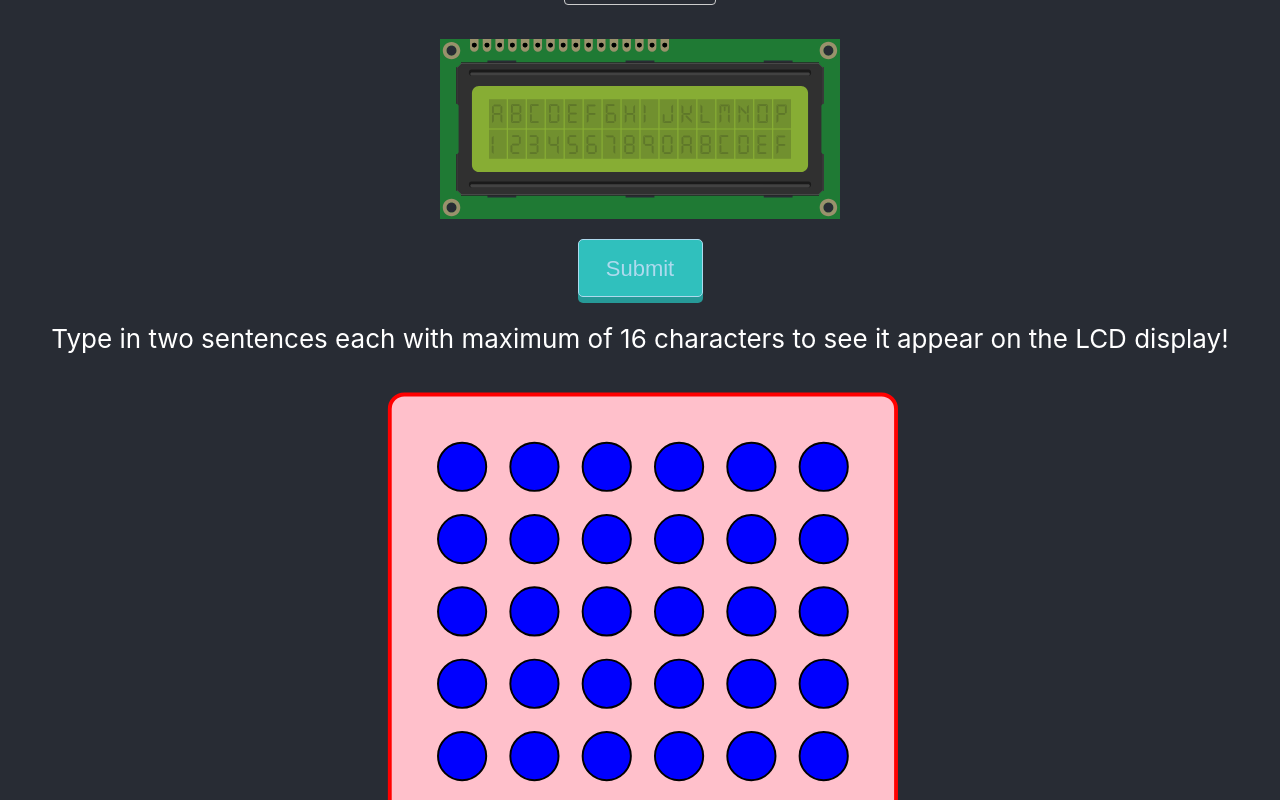
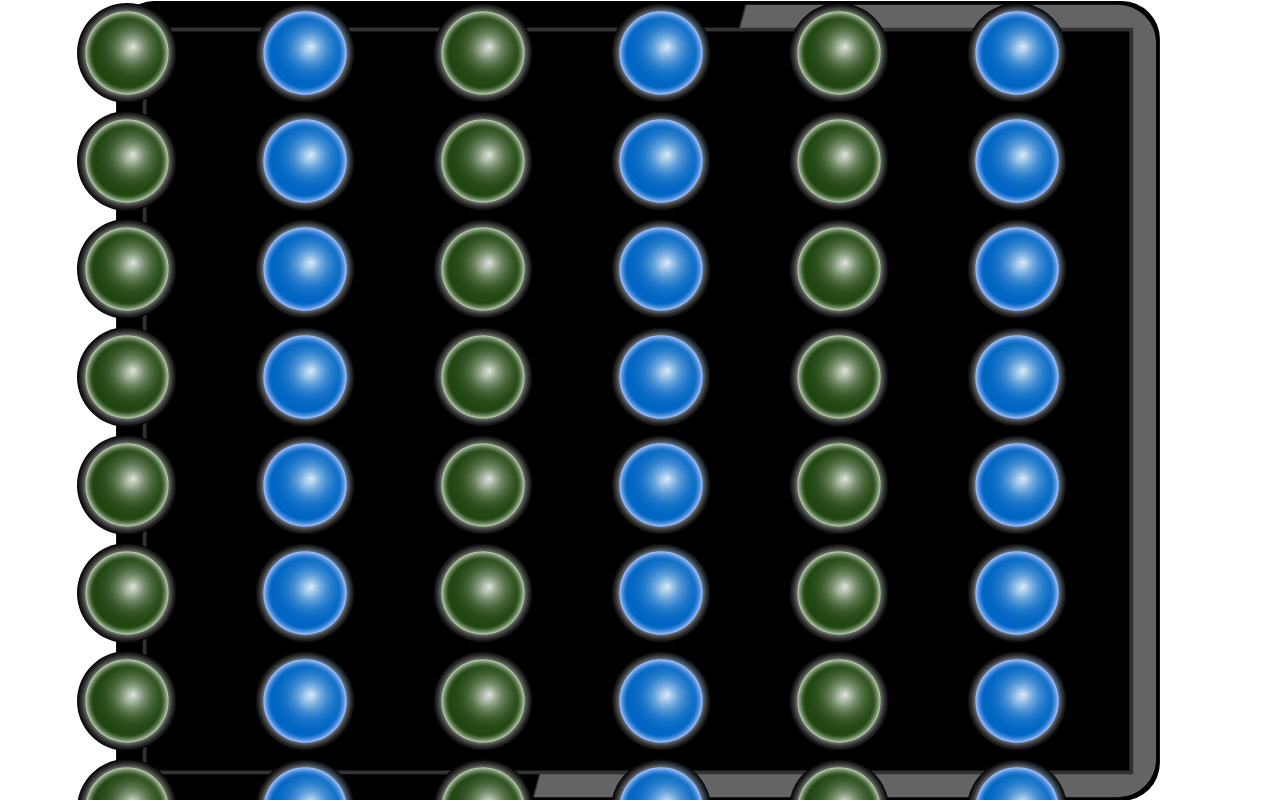
Before and after one commit to sktrinh12/rpi-k8s-react, a React (Create React App) app in the folder frontend/: page /binary-clock in a window 1280 px wide. Shown: the top 800 px of the page. Built offline with nearby package versions, Linux system fonts and the light colour scheme.

Commit message:
testing on led panel visual

```diff
--- a/frontend/package.json
+++ b/frontend/package.json
@@ -8,6 +8,7 @@
     "@testing-library/user-event": "^13.5.0",
     "react": "^18.2.0",
     "react-dom": "^18.2.0",
+    "react-router-dom": "^6.4.5",
     "react-scripts": "5.0.1",
     "web-vitals": "^2.1.4"
   },
--- a/frontend/src/App.css
+++ b/frontend/src/App.css
@@ -180,3 +180,15 @@
   top: 4px;
   background: #ee9f1c;
 }
+
+td {
+  padding-left: 75px;
+  align-items: center;
+}
+
+.inner_wrap {
+  z-index: -10;
+  position: absolute;
+  margin-left: -79px;
+  margin-top: -2.5px;
+}
--- a/frontend/src/App.js
+++ b/frontend/src/App.js
@@ -2,7 +2,6 @@ import React, { useEffect, useRef, useState } from "react";
 import LCDdisplay from "./LCDdisplay";
 import Title from "./Title";
 import Input from "./Input";
-import Clock from "./Clock";
 import "./App.css";
 
 function App() {
@@ -154,7 +153,6 @@ function App() {
           Type in two sentences each with maximum of 16 characters to see it
           appear on the LCD display!
         </p>
-        <Clock />
       </header>
     </div>
   );
--- a/frontend/src/Clock.js
+++ b/frontend/src/Clock.js
@@ -1,4 +1,6 @@
 import React from "react";
+import Led from "./Led";
+import Screen from "./Screen";
 
 const range = (start, end, step) => {
   return Array.from(
@@ -6,45 +8,50 @@ const range = (start, end, step) => {
     (e, x) => start + x * step
   );
 };
-
-const startCx = 75;
-const numberOfCircles = range(1, 49, 1);
-// console.log(numberOfCircles);
+const colours = {
+  blue: ["#005dc3", "#0066c3", "#aec5ff"],
+  red: ["#a30000", "#8e0000", "#f3c9c9"],
+  green: ["#275214", "#214611", "#c3d5bb"],
+};
 
 const Clock = () => {
+  const numberOfCircles = 56;
+  const arrayOfCircles = Array.from({ length: 8 }, (x) =>
+    range(1, Math.floor(numberOfCircles / 8), 1)
+  );
+  // console.log(arrayOfCircles);
+
   return (
-    <svg
-      height="675"
-      width="675"
-      viewBox="-90 -15 700 700"
-      xmlns="http://www.w3.org/2000/svg"
-    >
-      <rect
-        width="525"
-        height="670"
-        rx="15"
-        ry="15"
-        fill="pink"
-        stroke="red"
-        strokeWidth="4px"
-      />
-      {numberOfCircles.map((n, i) => {
-        const cx = startCx * parseInt(i / 8) + startCx;
-        const cy = ((i % 8) + 1) * startCx;
-        // console.log(`${i}: cx=${cx}, cy=${cy}`);
-        return (
-          <circle
-            key={i}
-            cx={cx}
-            cy={cy}
-            r="25"
-            fill="blue"
-            stroke="black"
-            strokeWidth="2px"
-          />
-        );
-      })}
-    </svg>
+    <table>
+      <tbody>
+        {arrayOfCircles.map((arrOut, i) => {
+          return (
+            <React.Fragment key={`frag_${i}`}>
+              <tr key={`row_${i}`}>
+                {arrOut.map((arrIn, j) => {
+                  return (
+                    <>
+                      <td key={`cell_${i}${j}`}>
+                        {j === 0 && i === 0 && (
+                          <Screen className="inner_wrap" />
+                        )}
+                        <Led
+                          key={`led_${i}${j}`}
+                          colours={
+                            j % 2 === 0 ? colours["green"] : colours["blue"]
+                          }
+                          radColourIds={`${i}${j}`}
+                        />
+                      </td>
+                    </>
+                  );
+                })}
+              </tr>
+            </React.Fragment>
+          );
+        })}
+      </tbody>
+    </table>
   );
 };
 
--- /dev/null
+++ b/frontend/src/Led.js
@@ -0,0 +1,94 @@
+import React from "react";
+
+const Led = ({ colours, radColourIds }) => {
+  return (
+    <svg
+      xmlns="http://www.w3.org/2000/svg"
+      viewBox="0 0 6 6"
+      version="1.1"
+      height="100"
+      width="100"
+    >
+      <defs>
+        <radialGradient
+          id={`radialGradient7003-${radColourIds}`}
+          gradientUnits="userSpaceOnUse"
+          cy="21.5"
+          cx="47.5"
+          r="2.5"
+        >
+          <stop stopColor={colours[1]} stopOpacity="0" offset="0" />
+          <stop stopColor={colours[1]} stopOpacity=".49804" offset="0.82" />
+          <stop stopColor={colours[2]} offset="1" />
+        </radialGradient>
+        <radialGradient
+          id={`radialGradient6993-${radColourIds}`}
+          gradientUnits="userSpaceOnUse"
+          cy="21.5"
+          cx="47.5"
+          r="2.5"
+        >
+          <stop stopColor="#ffffff" offset="0" />
+          <stop stopColor={colours[1]} stopOpacity="0" offset="1" />
+        </radialGradient>
+        <radialGradient // outer rim of led (black/grey)
+          id={`radialGradient7039-${radColourIds}`}
+          cx="-87.5"
+          gradientUnits="userSpaceOnUse"
+          cy="62.5"
+          r="2.5"
+        >
+          <stop stopColor="#000000" offset="0" />
+          <stop stopColor="#000000" offset=".50035" />
+          <stop stopColor="#a6a6a6" offset=".76417" />
+          <stop stopColor="#353535" offset=".90484" />
+          <stop stopColor="#000000" offset="1" />
+        </radialGradient>
+      </defs>
+      <g transform="translate(-437 -640.79)">
+        <path
+          rx="2.5"
+          ry="2.5"
+          fill={`url(#radialGradient7039-${radColourIds})`}
+          type="arc"
+          d="m-85 62.5c0 1.3807-1.1193 2.5-2.5 2.5s-2.5-1.1193-2.5-2.5 1.1193-2.5 2.5-2.5 2.5 1.1193 2.5 2.5z"
+          transform="matrix(1.2 0 0 1.2 545 568.79)"
+          cy="62.5"
+          cx="-87.5"
+        />
+        <path
+          rx="2.5"
+          ry="2.5"
+          fill={colours[1]}
+          type="arc"
+          d="m50 21.5c0 1.381-1.119 2.5-2.5 2.5s-2.5-1.119-2.5-2.5 1.119-2.5 2.5-2.5c1.3807 0 2.5 1.1193 2.5 2.5z"
+          transform="translate(392.5 622.29)"
+          cy="21.5"
+          cx="47.5"
+        />
+        <path
+          rx="2.5"
+          ry="2.5"
+          fill={`url(#radialGradient6993-${radColourIds})`}
+          type="arc"
+          d="m50 21.5c0 1.381-1.119 2.5-2.5 2.5s-2.5-1.119-2.5-2.5 1.119-2.5 2.5-2.5c1.3807 0 2.5 1.1193 2.5 2.5z"
+          transform="translate(392.9 621.89)"
+          cy="21.5"
+          cx="47.5"
+        />
+        <path
+          rx="2.5"
+          ry="2.5"
+          fill={`url(#radialGradient7003-${radColourIds})`}
+          type="arc"
+          d="m50 21.5c0 1.381-1.119 2.5-2.5 2.5s-2.5-1.119-2.5-2.5 1.119-2.5 2.5-2.5c1.3807 0 2.5 1.1193 2.5 2.5z"
+          transform="translate(392.5 622.29)"
+          cy="21.5"
+          cx="47.5"
+        />
+      </g>
+    </svg>
+  );
+};
+
+export default Led;
--- /dev/null
+++ b/frontend/src/NotFound.js
@@ -0,0 +1,7 @@
+import React from "react";
+
+const NotFound = () => {
+  return <div>404 not found. Please check the url</div>;
+};
+
+export default NotFound;
--- /dev/null
+++ b/frontend/src/Screen.js
@@ -0,0 +1,169 @@
+import React from "react";
+
+const Screen = ({ className }) => {
+  return (
+    <svg
+      position="absolute"
+      width="100%"
+      height="100%"
+      xmlns="http://www.w3.org/2000/svg"
+      xmlnsXlink="http://www.w3.org/1999/xlink"
+      // width="181.23959mm"
+      // height="138.90625mm"
+      top="0"
+      left="0"
+      viewBox="0 0 642.18753 492.18747"
+      id="svg2"
+      version="1.1"
+      className={className}
+    >
+      <defs id="defs4">
+        <linearGradient id="linearGradient5185">
+          <stop id="stop5183" offset="0" stopColor="#000000" stopOpacity="1" />
+          <stop id="stop5181" offset="1" stopColor="#646464" stopOpacity="1" />
+        </linearGradient>
+        <linearGradient id="linearGradient6546">
+          <stop stopColor="#b3b3b3" stopOpacity="1" offset="0" id="stop6548" />
+          <stop stopColor="#b3b3b3" stopOpacity="0" offset="1" id="stop6550" />
+        </linearGradient>
+        <linearGradient id="linearGradient4434">
+          <stop stopColor="#999" stopOpacity="1" offset="0" id="stop4436" />
+          <stop stopColor="#4d4d4d" stopOpacity="1" offset="1" id="stop4438" />
+        </linearGradient>
+        <linearGradient id="linearGradient4185">
+          <stop stopColor="#999" stopOpacity="1" offset="0" id="stop4187" />
+          <stop stopColor="#4d4d4d" stopOpacity="1" offset="1" id="stop4189" />
+        </linearGradient>
+        <linearGradient
+          xlinkHref="#linearGradient4185"
+          id="linearGradient4275"
+          gradientUnits="userSpaceOnUse"
+          x1="389.89578"
+          y1="99.513603"
+          x2="387.80273"
+          y2="650.89453"
+          gradientTransform="matrix(1.5357143,0,0,1.5357143,-545.86472,-337.10183)"
+        />
+        <linearGradient
+          xlinkHref="#linearGradient4434"
+          id="linearGradient4527"
+          gradientUnits="userSpaceOnUse"
+          x1="2016.7129"
+          y1="635.93359"
+          x2="2041.772"
+          y2="-647.61511"
+          gradientTransform="matrix(0.2274881,0,0,0.20672788,120.2955,238.63262)"
+        />
+        <linearGradient
+          xlinkHref="#linearGradient6546"
+          id="linearGradient4693"
+          x1="138.72906"
+          y1="-69.321526"
+          x2="-388.43829"
+          y2="746.21747"
+          gradientUnits="userSpaceOnUse"
+        />
+        <linearGradient
+          xlinkHref="#linearGradient6546"
+          id="linearGradient5102"
+          x1="637.80847"
+          y1="70.635719"
+          x2="1340.2836"
+          y2="70.635719"
+          gradientUnits="userSpaceOnUse"
+          gradientTransform="matrix(0.62858549,0,0,0.62858549,-229.27522,153.52804)"
+        />
+        <linearGradient
+          xlinkHref="#linearGradient5185"
+          id="linearGradient5187"
+          x1="487.55374"
+          y1="-295.86581"
+          x2="489.13162"
+          y2="-295.44302"
+          gradientUnits="userSpaceOnUse"
+          gradientTransform="translate(-168.28123,549.25883)"
+        />
+      </defs>
+      <rect
+        fill="#000000"
+        fillOpacity="1"
+        stroke="#000000"
+        strokeWidth="46.87500381"
+        strokeLinecap="round"
+        strokeLinejoin="round"
+        strokeMiterlimit="4"
+        strokeDasharray="none"
+        strokeDashoffset="5.625"
+        paintOrder="normal"
+        id="rect5156"
+        width="595.3125"
+        height="445.3125"
+        x="23.437502"
+        y="23.437502"
+      />
+      <rect
+        fill="#214c00"
+        fillOpacity="1"
+        stroke="url(#linearGradient5187)"
+        strokeWidth="46.875"
+        strokeLinecap="round"
+        strokeLinejoin="round"
+        strokeMiterlimit="4"
+        strokeDasharray="none"
+        strokeDashoffset="5.625"
+        paintOrder="normal"
+        id="rect5156-3"
+        width="590.625"
+        height="440.625"
+        x="25.781252"
+        y="25.781252"
+      />
+      <g
+        id="g4351"
+        transform="matrix(0.18978667,0,0,0.18978667,833.26699,932.04491)"
+      />
+      <g
+        transform="matrix(0.18978667,0,0,0.18978667,833.26699,932.04491)"
+        id="g4863"
+      />
+      <rect
+        fill="#323232"
+        fillOpacity="1"
+        stroke="none"
+        strokeWidth="46.87500381"
+        strokeLinecap="round"
+        strokeLinejoin="round"
+        strokeMiterlimit="4"
+        strokeDasharray="none"
+        strokeDashoffset="6"
+        strokeOpacity="1"
+        paintOrder="normal"
+        id="rect5199"
+        width="609.375"
+        height="459.37497"
+        x="16.406252"
+        y="16.406282"
+      />
+      <rect
+        y="18.750002"
+        x="18.750002"
+        height="454.68747"
+        width="604.6875"
+        id="rect5201"
+        fill="#000000"
+        fillOpacity="1"
+        stroke="none"
+        strokeWidth="46.87500381"
+        strokeLinecap="round"
+        strokeLinejoin="round"
+        strokeMiterlimit="4"
+        strokeDasharray="none"
+        strokeDashoffset="6"
+        strokeOpacity="1"
+        paintOrder="normal"
+      />
+    </svg>
+  );
+};
+
+export default Screen;
--- a/frontend/src/index.js
+++ b/frontend/src/index.js
@@ -1,11 +1,21 @@
 import React from "react";
 import ReactDOM from "react-dom/client";
+import { BrowserRouter, Routes, Route } from "react-router-dom";
 import "./index.css";
 import App from "./App";
+import NotFound from "./NotFound";
+import Clock from "./Clock";
 
 const root = ReactDOM.createRoot(document.getElementById("root"));
 root.render(
   <React.StrictMode>
-    <App />
+    <BrowserRouter>
+      <Routes>
+        <Route path="/" element={<App />} />
+        <Route path="/lcd" element={<App />} />
+        <Route path="/binary-clock" element={<Clock />} />
+        <Route path="*" element={<NotFound />} />
+      </Routes>
+    </BrowserRouter>
   </React.StrictMode>
 );
```
Also changed, not shown: 1 other file (tests, documents, lock files or other folders).
